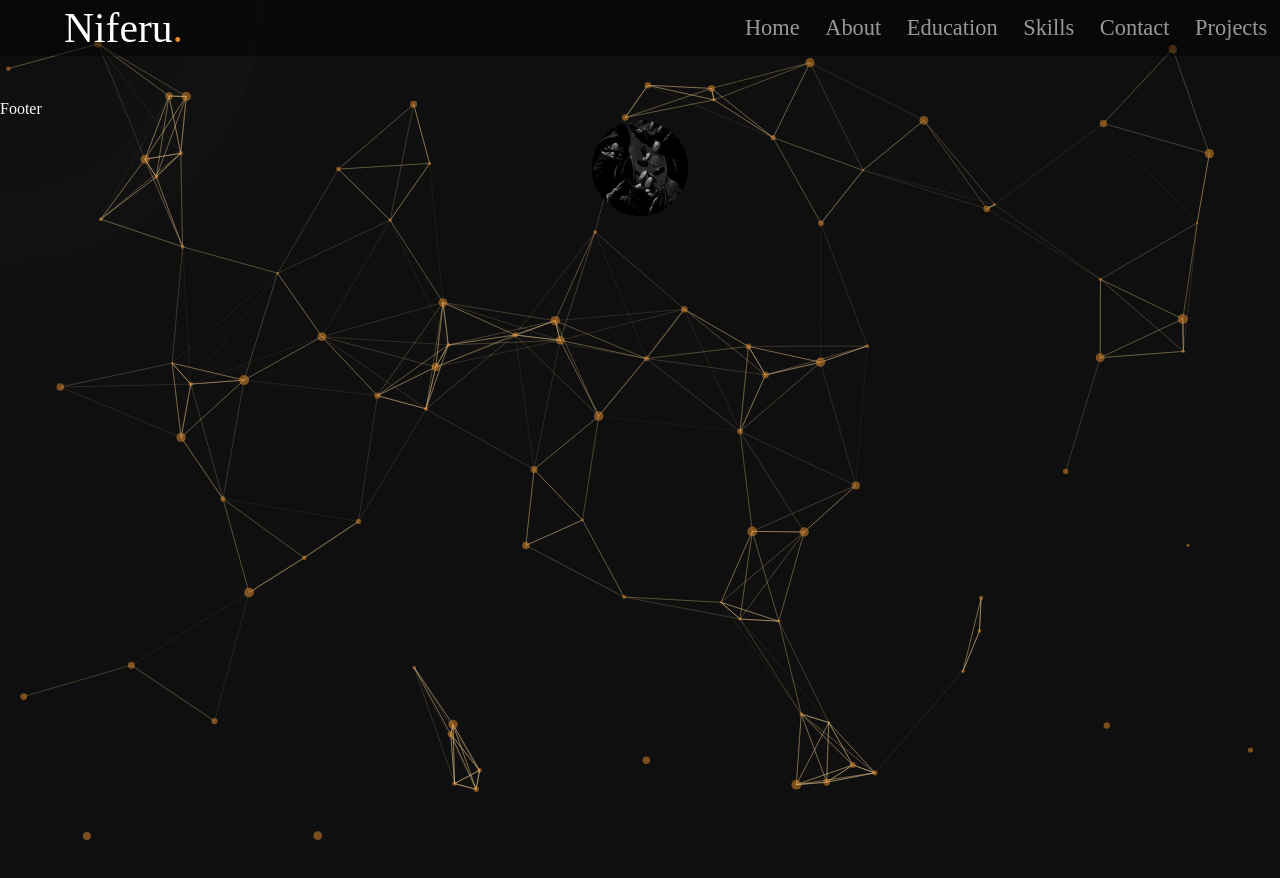
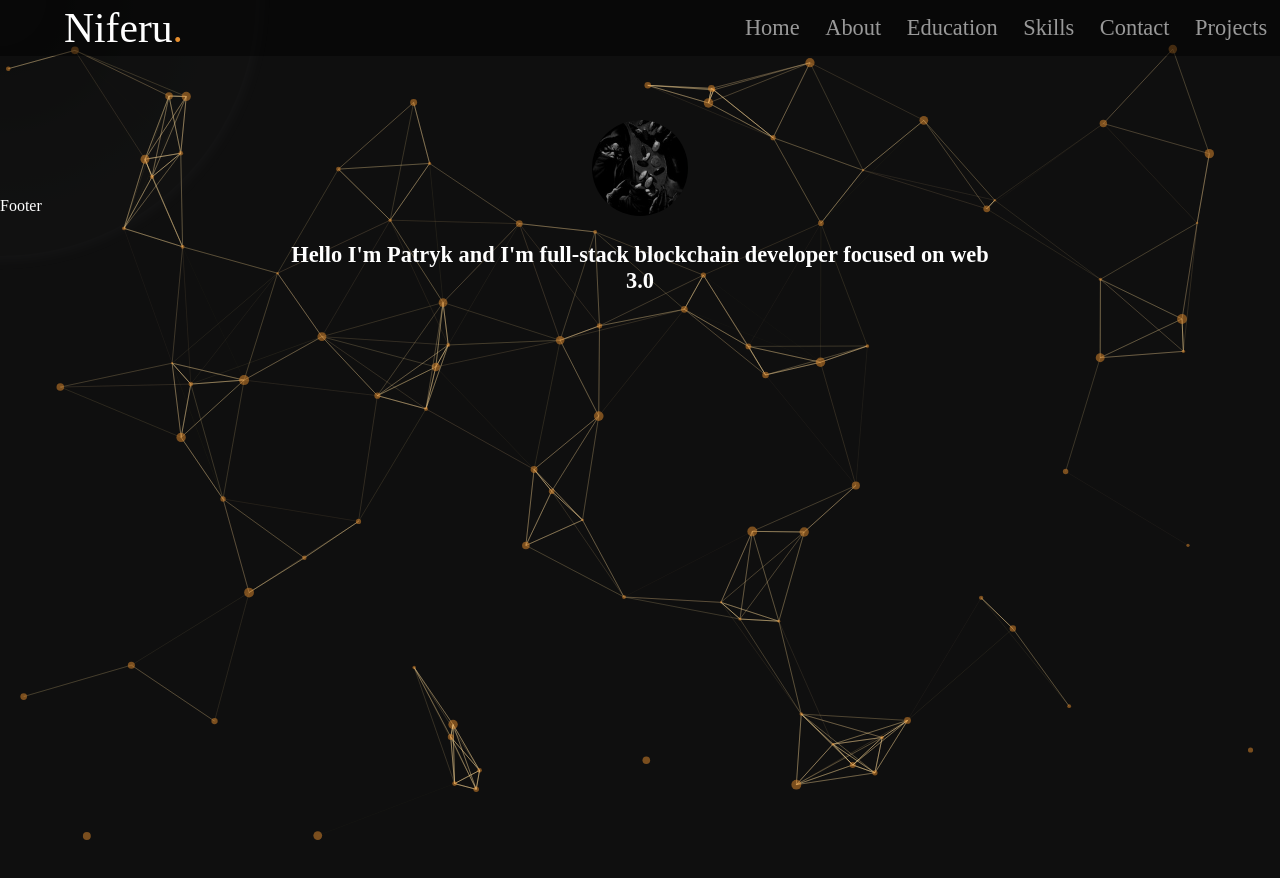
Before and after one commit to Nlferu/niferu-portfolio-website, a Next.js app: page / in a window 1280 px wide. Shown: the top 878 px of the page. Built offline with nearby package versions, Linux system fonts and the light colour scheme.

Commit message:
text added

```diff
--- a/components/intro.js
+++ b/components/intro.js
@@ -1,15 +1,22 @@
+"use client"
+
 import Image from "next/image"
 import React from "react"
 import intro from "@/styles/intro.module.css"
+import { motion } from "framer-motion"
 
 export default function Intro() {
     return (
-        <section>
-            <div className={intro.div}>
-                <div className={intro.secDiv}>
+        <section className={intro.section}>
+            <div className={intro.position}>
+                <motion.div initial={{ opacity: 0, scale: 0 }} animate={{ opacity: 1, scale: 1 }} transition={{ delay: 0.2, duration: 0.3 }}>
                     <Image className={intro.image} src="/niferu.jpg" alt="Niferu" height="200" width="200" quality="95" priority={true} />
-                </div>
+                </motion.div>
             </div>
+
+            <motion.p className={`${intro.position} ${intro.text}`} initial={{ opacity: 0, y: 100 }} animate={{ opacity: 1, y: 0 }}>
+                Hello I'm Patryk and I'm full-stack blockchain developer focused on web 3.0
+            </motion.p>
         </section>
     )
 }
--- a/styles/intro.module.css
+++ b/styles/intro.module.css
@@ -1,12 +1,14 @@
-.div {
+.section {
+    max-width: 45rem; /* Setting intro container to be smaller than header */
+    margin: 0 auto; /* Horizontally center an element within its parent container */
+}
+
+.position {
     display: flex;
+    position: relative;
     justify-content: center;
     align-items: center;
-}
-
-.secDiv {
-    position: relative;
-    top: 15vh;
+    top: 15dvh;
 }
 
 .image {
@@ -17,3 +19,10 @@
     height: 6rem;
     border-color: 0.35;
 }
+
+.text {
+    color: white;
+    font-weight: 600;
+    font-size: clamp(1rem, 1rem + 0.5dvw, 3rem);
+    text-align: center;
+}
--- a/styles/main.module.css
+++ b/styles/main.module.css
@@ -1,7 +1,7 @@
 .body {
     position: flex;
+    align-items: center;
+    flex-direction: column;
     padding-left: 1rem;
     padding-right: 1rem;
-    flex-direction: column;
-    align-items: center;
 }
--- a/styles/particles.module.css
+++ b/styles/particles.module.css
@@ -5,4 +5,5 @@
     top: 3.1vw;
     left: 0;
     transform: translateZ(0px);
+    z-index: -999;
 }
```
